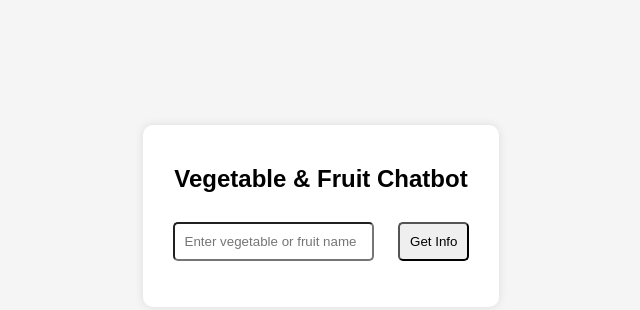
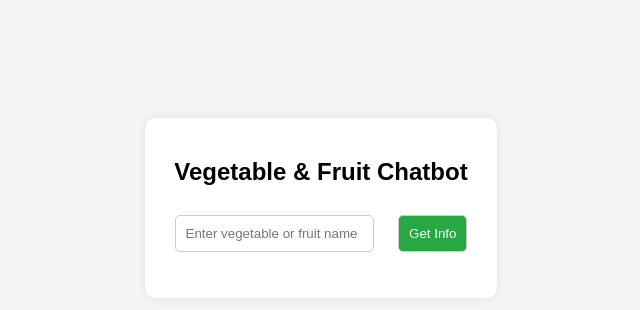
Before and after one commit to VIGNESH007-DE/python-bot, a plain HTML site: page index.html in a window 1280 px wide. Shown: the part 192-502 px from the top of the page, without its empty margins (319-959 px from the left). Drawn offline with Linux system fonts and the light colour scheme.

Commit message:
Update style.css

```diff
--- a/style.css
+++ b/style.css
@@ -5,6 +5,7 @@ body {
     align-items: center;
     height: 100vh;
     background-color: #f5f5f5;
+    margin: 0;
 }
 .container {
     text-align: center;
@@ -17,4 +18,13 @@ input, button {
     padding: 10px;
     margin: 10px;
     border-radius: 5px;
+    border: 1px solid #ccc;
 }
+button {
+    background-color: #28a745;
+    color: white;
+    cursor: pointer;
+}
+button:hover {
+    background-color: #218838;
+}
```
